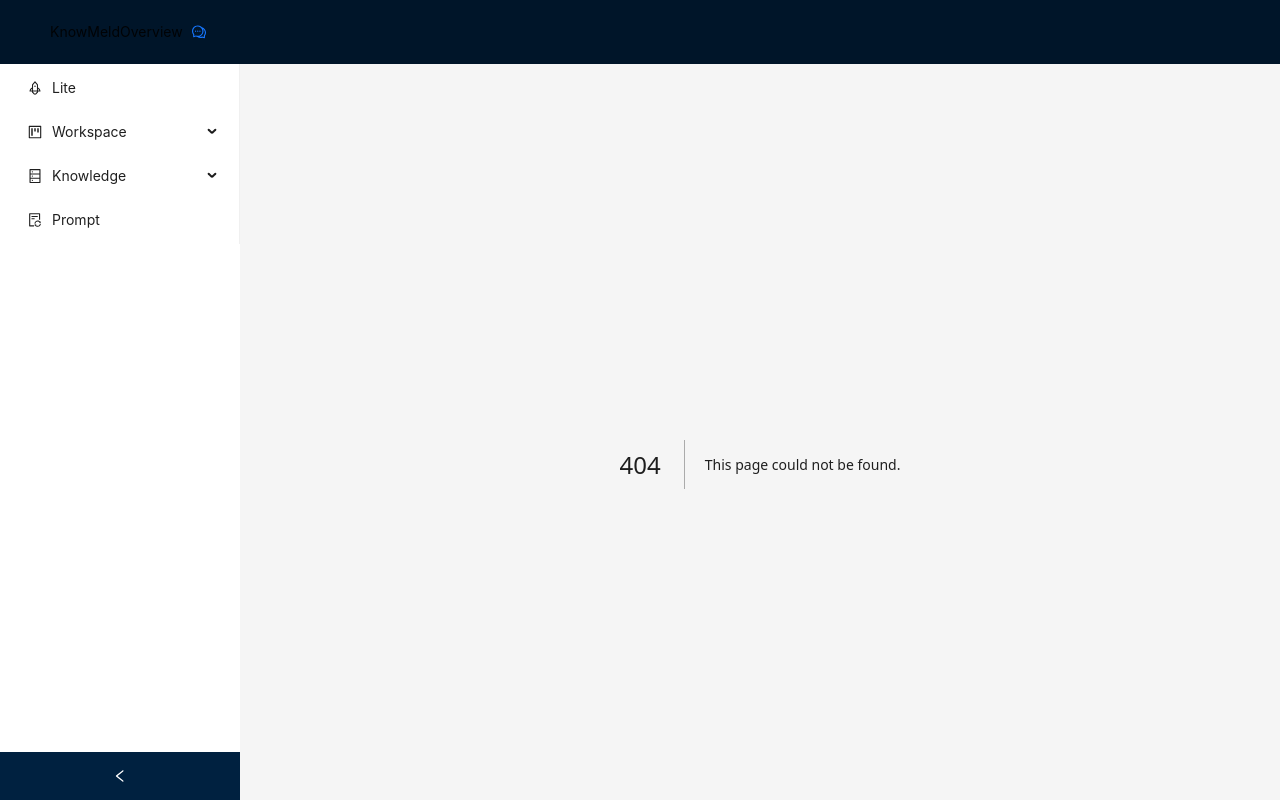
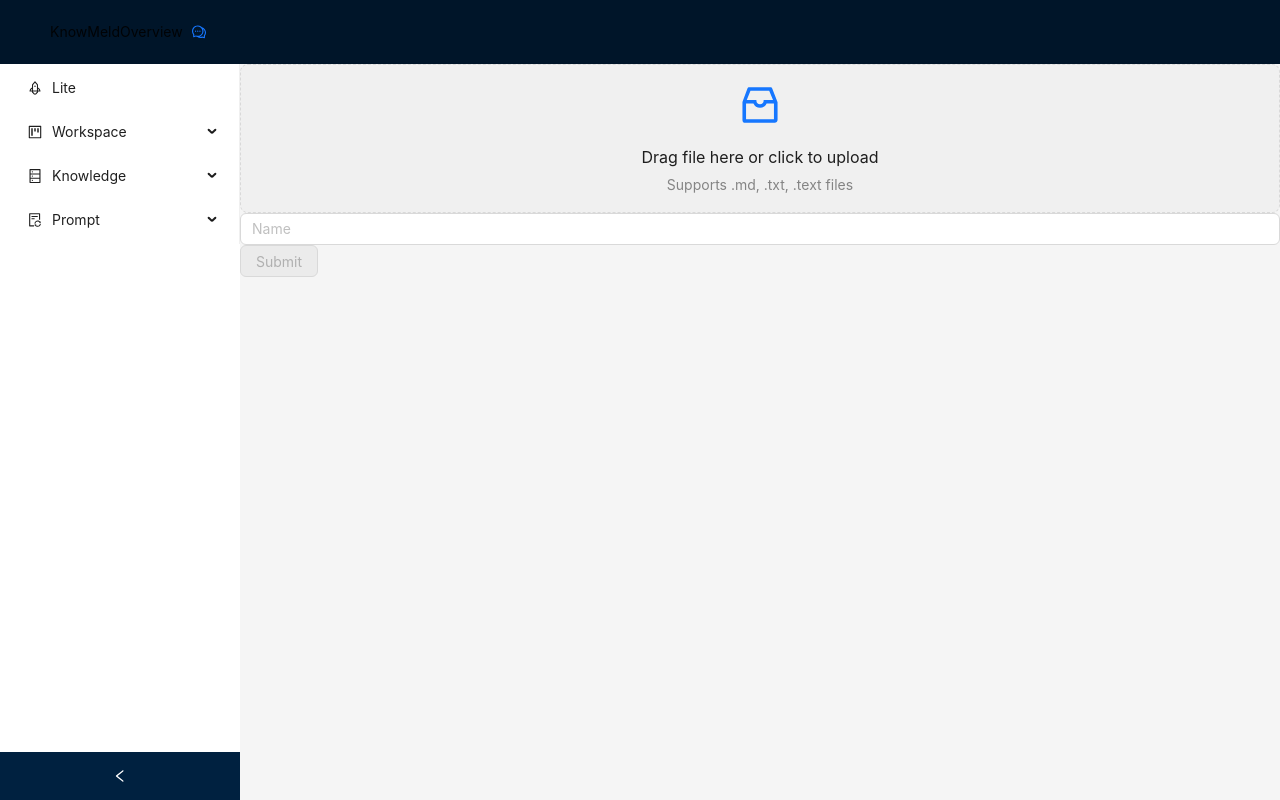
Before and after one commit to unit-mesh/know-meld, a Next.js app: page /prompt/prompt-upload in a window 1280 px wide. Before the commit this address had no page. Built offline with nearby package versions, Linux system fonts and the light colour scheme; what @ant-design/nextjs-registry would draw is missing.

Commit message:
feat: split items for prompt

```diff
--- a/src/app/layout.tsx
+++ b/src/app/layout.tsx
@@ -12,6 +12,8 @@ import {
   RocketOutlined,
   DatabaseOutlined,
   FileSyncOutlined,
+  ProfileOutlined,
+  UploadOutlined,
 } from "@ant-design/icons";
 
 import "./globals.css";
@@ -44,12 +46,12 @@ const menuItems: MenuItem[] = [
   {
     key: "workspace",
     label: "Workspace",
-    icon: <ProjectOutlined/>,
+    icon: <ProjectOutlined />,
     children: [
       {
         key: "/workspace/feature/analysis",
         label: "Feature Analysis",
-        icon: <RocketOutlined/>,
+        icon: <RocketOutlined />,
         routeTo: "/workspace/feature/analysis",
       }
     ],
@@ -57,18 +59,18 @@ const menuItems: MenuItem[] = [
   {
     key: "knowledge",
     label: "Knowledge",
-    icon: <DatabaseOutlined/>,
+    icon: <DatabaseOutlined />,
     children: [
       {
         key: "item-2-sub-1",
         label: "Item 2 Sub 1",
-        icon: <DatabaseOutlined/>,
+        icon: <DatabaseOutlined />,
         routeTo: "/",
       },
       {
         key: "item-2-sub-2",
         label: "Item 2 Sub 2",
-        icon: <DatabaseOutlined/>,
+        icon: <DatabaseOutlined />,
         routeTo: "/",
       },
     ],
@@ -77,7 +79,20 @@ const menuItems: MenuItem[] = [
     key: "prompt",
     label: "Prompt",
     icon: <FileSyncOutlined />,
-    routeTo: "/prompt",
+    children: [
+      {
+        key: "propmt-list",
+        label: "Prompt List",
+        icon: <ProfileOutlined />,
+        routeTo: "/prompt/prompt-list",
+      },
+      {
+        key: "propmt-upload",
+        label: "Prompt Upload",
+        icon: <UploadOutlined />,
+        routeTo: "/prompt/prompt-upload",
+      },
+    ],
   }
 ];
 
@@ -92,12 +107,12 @@ export default function RootLayout({
         className={`${geistSans.variable} ${geistMono.variable} antialiased`}
       >
         <AntdRegistry>
-      <Layout style={{height: "100vh", display: "flex", flexDirection: "column"}}>
-        <Header style={{display: "flex", alignItems: "center"}} headerTitle={headerTitle}/>
-        <Layout style={{flex: 1, display: "flex", flexDirection: "row", overflow: "hidden"}}>
-          <Sider width={240} style={{overflow: "auto"}} menuItems={menuItems}/>
+          <Layout style={{ height: "100vh", display: "flex", flexDirection: "column" }}>
+            <Header style={{ display: "flex", alignItems: "center" }} headerTitle={headerTitle} />
+            <Layout style={{ flex: 1, display: "flex", flexDirection: "row", overflow: "hidden" }}>
+              <Sider width={240} style={{ overflow: "auto" }} menuItems={menuItems} />
               <Layout
-            style={{display: "flex", flexDirection: "column", flex: 1, overflow: "auto"}}>
+                style={{ display: "flex", flexDirection: "column", flex: 1, overflow: "auto" }}>
                 <Content
                   style={{
                     margin: 0,
--- /dev/null
+++ b/src/app/prompt/prompt-upload/page.tsx
@@ -0,0 +1,90 @@
+'use client'
+
+import { useState } from 'react';
+import { Upload, Button, Input, message, Space, UploadProps } from 'antd';
+import { InboxOutlined } from '@ant-design/icons';
+import { removeFileExtension } from '@/utils/fileUtil';
+
+const { Dragger } = Upload;
+
+export default function Page() {
+    const [name, setName] = useState<string>('');
+    const [content, setContent] = useState<string>('');
+    const [uploadSuccess, setUploadSuccess] = useState<boolean>(false);
+
+    const handleUpload: UploadProps["customRequest"] = async (options) => {
+        const { onSuccess, onError, file } = options;
+
+        handleFileUpload(file as File);
+        onSuccess?.({}, file);
+        setUploadSuccess(false);
+    };
+
+    const handleFileUpload = (file: File) => {
+        const name = removeFileExtension(file.name)
+        setName(name);
+
+        const reader = new FileReader();
+        reader.onload = (e) => setContent(e.target?.result as string);
+        reader.readAsText(file);
+
+        return false;
+    };
+
+    const handleSubmit = async () => {
+        const res = await fetch('/api/prompt/prompts', {
+            method: 'POST',
+            headers: { 'Content-Type': 'application/json' },
+            body: JSON.stringify({ name, content }),
+        });
+
+        if (res.ok) {
+            message.success('Prompt upload success');
+        } else {
+            message.error('Prompt upload error');
+        }
+
+        setName('');
+        setUploadSuccess(true);
+    };
+
+    return (
+        <div className="flex flex-col items-center p-4">
+            <Dragger
+                className="w-full h-64"
+                customRequest={handleUpload}
+                maxCount={1}
+                accept=".md,.txt,.text"
+            >
+                <p className="ant-upload-drag-icon">
+                    <InboxOutlined />
+                </p>
+                <p className="ant-upload-text">Drag file here or click to upload</p>
+                <p className="ant-upload-hint">Supports .md, .txt, .text files</p>
+            </Dragger>
+
+            <div className="w-full sm:w-1/2 mt-8">
+                <Input
+                    value={name}
+                    onChange={(e) => setName(e.target.value)}
+                    placeholder="Name"
+                />
+            </div>
+
+            <Button
+                className="mt-4"
+                type="primary"
+                disabled={!name || !content}
+                onClick={handleSubmit}
+            >
+                Submit
+            </Button>
+
+            {uploadSuccess && (
+                <div className="mt-4 text-green-600">
+                    <p>File uploaded successfully! Upload more!</p>
+                </div>
+            )}
+        </div>
+    );
+}
```
Also changed, not shown: src/app/prompt/page.tsx (deleted, +0 -23 lines), src/app/prompt/prompt-list/page.tsx (renamed from src/components/prompt/PromptList.tsx, +14 -6 lines), src/components/prompt/PromptUpload.tsx (deleted, +0 -61 lines). Lines whose indentation alone changed are shown as unchanged.
